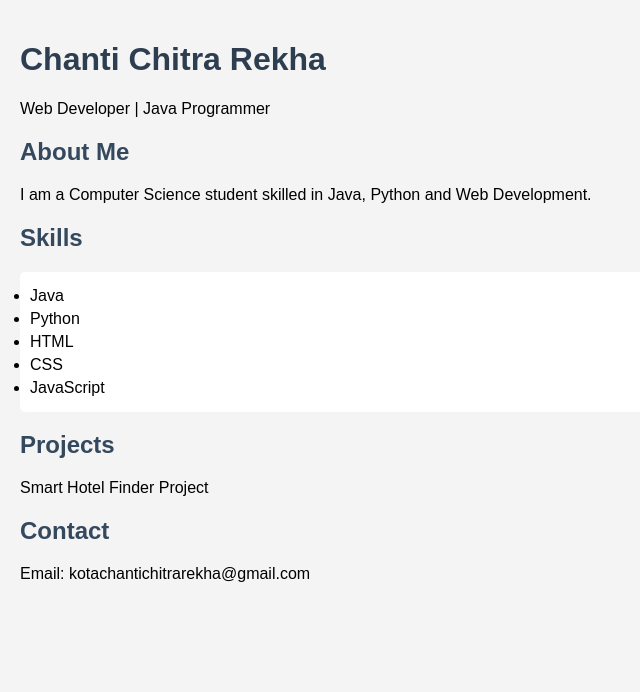
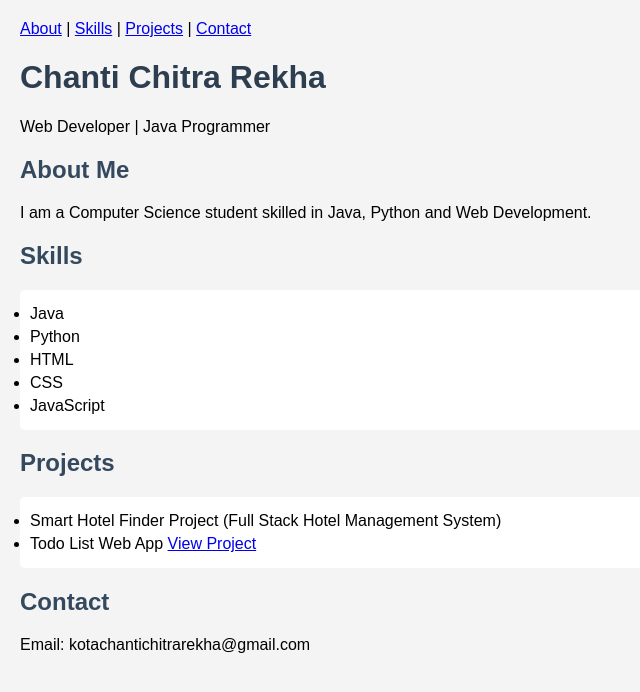
Before and after one commit to chitra-kota/portfolio-website, a plain HTML site: page index.html in a window 1280 px wide. Shown: the whole page, without its empty margins (0-640 px from the left). Drawn offline with Linux system fonts and the light colour scheme.

Commit message:
Add files via upload

```diff
--- a/index.html
+++ b/index.html
@@ -1,5 +1,6 @@
 <!DOCTYPE html>
 <html>
+
 <head>
 <title>My Portfolio</title>
 <link rel="stylesheet" href="style.css">
@@ -7,13 +8,20 @@
 
 <body>
 
+<nav>
+<a href="#about">About</a> |
+<a href="#skills">Skills</a> |
+<a href="#projects">Projects</a> |
+<a href="#contact">Contact</a>
+</nav>
+
 <h1>Chanti Chitra Rekha</h1>
 <p>Web Developer | Java Programmer</p>
 
-<h2>About Me</h2>
+<h2 id="about">About Me</h2>
 <p>I am a Computer Science student skilled in Java, Python and Web Development.</p>
 
-<h2>Skills</h2>
+<h2 id="skills">Skills</h2>
 <ul>
 <li>Java</li>
 <li>Python</li>
@@ -22,11 +30,22 @@
 <li>JavaScript</li>
 </ul>
 
-<h2>Projects</h2>
-<p>Smart Hotel Finder Project</p>
+<h2 id="projects">Projects</h2>
 
-<h2>Contact</h2>
+<ul>
+<li>Smart Hotel Finder Project (Full Stack Hotel Management System)</li>
+
+<li>Todo List Web App
+<a href="https://chitra-kota.github.io/todo-list-app/" target="_blank">
+View Project
+</a>
+</li>
+
+</ul>
+
+<h2 id="contact">Contact</h2>
 <p>Email: kotachantichitrarekha@gmail.com</p>
 
 </body>
+
 </html>
```
